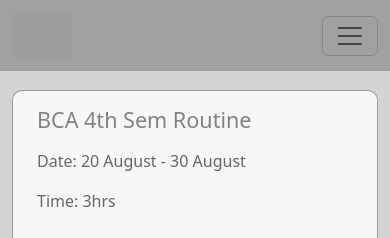
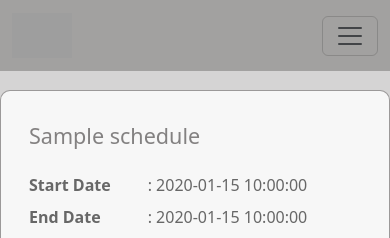
Before and after one commit to Sahaj-Shakya/project1, a PHP site: page /schedules.php in a window 390 px wide. Shown: the top 238 px of the page. Run offline with PHP 8.4, Linux system fonts and the light colour scheme; tables that the repository leaves empty or names only in its code hold one stand-in row (values such as "Sample post"); grey boxes marked "Sample" are stand-in pictures; grey boxes are pictures that could not be loaded.

Commit message:
schedules.php dynamic

```diff
--- a/app/nav.php
+++ b/app/nav.php
@@ -17,7 +17,7 @@ $username = isset($_SESSION['username']) ? $_SESSION['username'] : '';
 <body style="padding-top: 90px;">
     <nav class="navbar navbar-expand-md fixed-top" style="background-color: rgb(162, 161, 160);">
         <div class="container col-12">
-            <a class="navbar-brand me-5" href="index.php"><img class="logo" src="google.jpeg" alt="Logo"></a>
+            <a class="navbar-brand me-5" href="index.php"><img class="logo" src="images/google.jpeg" alt="Logo"></a>
             <button class="navbar-toggler" type="button" data-bs-toggle="collapse" data-bs-target="#navbarScroll"
                 aria-controls="navbarScroll" aria-expanded="false" aria-label="Toggle navigation">
                 <span class="navbar-toggler-icon"></span>
--- a/app/news_view.php
+++ b/app/news_view.php
@@ -31,7 +31,7 @@ $desc = $row['description'];
             <div class="container mb-4">
                 <h2 style="text-align: center;"><?php echo $title ?></h2>
             </div>
-            <div class="container d-flex justify-content-center">
+            <div class="container d-flex justify-content-center mb-4">
                 <img src="<?php echo $img ?>" alt="img">
             </div>
             <div class="container">
--- a/app/schedules.php
+++ b/app/schedules.php
@@ -1,3 +1,12 @@
+<?php
+include 'connection.php';
+
+$schedules_query = "SELECT * FROM `schedules`";
+$result = mysqli_query($conn, $schedules_query);
+
+
+?>
+
 <html lang="en">
 
 <head>
@@ -8,84 +17,57 @@
 </head>
 
 <body>
-    <?php include 'nav.php' ?>
+    <?php include 'nav.php'; ?>
 
-    <div class="container d-flex flex-column w-100 col-lg-7">
-        <div class="container container_left col-lg-8 mb-2">
+    <?php while ($row = mysqli_fetch_assoc($result)): ?>
+        <?php
+        $title = $row['title'];
+        $start_date = $row['start_date'];
+        $end_date = $row['end_date'];
+        $time = $row['time'];
+        $img = $row['image'];
+        ?>
+        <div class="container container_left col-lg-6 col-md-8 mb-2 p-3">
             <div class="d-flex flex-column flex-lg-row align-items-start gap-3 pt-3 pb-3">
                 <div class="container">
-                    <h4 class="text mb-3">BCA 4th Sem Routine</h4>
-                    <p>Date: 20 August - 30 August</p>
-                    <p>Time: 3hrs</p>
+                    <h4 class="text mb-4"><?php echo $title; ?></h4>
+                    <div class="row mb-2">
+                        <div class="col-4 col-md-3 text-start"><strong>Start Date</strong></div>
+                        <div class="col"><span>: <?php echo $start_date; ?></span></div>
+                    </div>
+                    <div class="row mb-2">
+                        <div class="col-4 col-md-3 text-start"><strong>End Date</strong></div>
+                        <div class="col"><span>: <?php echo $end_date; ?></span></div>
+                    </div>
+                    <div class="row mb-2">
+                        <div class="col-4 col-md-3 text-start"><strong>Time</strong></div>
+                        <div class="col"><span>: <?php echo $time; ?></span></div>
+                    </div>
                 </div>
                 <div class="image_container">
-                    <img src="routine.jpg" class="img-thumbnail img-fluid full_img image" alt="Routine" style="max-width: 300px; height: 200px">
-
-                    <div class="icons">
-                        <span><i class="bi bi-zoom-in" title="full-screen"></i></span>
-                        <a href="routine.jpg" download title="download"><i class="bi bi-download"></i></a>
+                    <img src="<?php echo $img; ?>" class="img-thumbnail img-fluid full_img image" alt="Routine" style="max-width: 350px; height: auto;">
+                    <div class="icons mt-2 d-flex gap-3">
+                        <span><i title="full-screen" class="bi bi-zoom-in"></i></span>
+                        <a href="<?php echo $img; ?>" download title="download"><i class="bi bi-download"></i></a>
                     </div>
                 </div>
             </div>
         </div>
 
-        <div class="container container_left col-lg-8 mb-2">
-            <div class="d-flex flex-column flex-lg-row align-items-start gap-3 pt-3 pb-3">
-                <div class="container">
-                    <h4 class="text mb-3">BCA 4th Sem Routine</h4>
-                    <p>Date: 20 August - 30 August</p>
-                    <p>Time: 3hrs</p>
-                </div>
-                <div class="image_container">
-                    <img src="examcenter.jpg" class="img-thumbnail img-fluid full_img image" alt="Routine" style="max-width: 300px; height: 200px">
-                    <div class="icons">
-                        <span><i title="full-screen" class="bi bi-zoom-in"></i></span>
-                        <a href="examcenter.jpg" download title="download"><i class="bi bi-download"></i></a>
-
-                    </div>
-
-                </div>
-            </div>
-        </div>
-
-        <div class="container container_left col-lg-8 mb-2">
-            <div class="d-flex flex-column flex-lg-row align-items-start gap-3 pt-3 pb-3">
-                <div class="container">
-                    <h4 class="text mb-3">BCA 4th Sem Routine</h4>
-                    <p>Date: 20 August - 30 August</p>
-                    <p>Time: 3hrs</p>
-                </div>
-                <div class="image_container">
-                    <img src="routine.jpg" class="img-thumbnail img-fluid full_img image" alt="Routine" style="max-width: 300px; height: 200px">
-
-                    <div class="icons">
-                        <span><i class="bi bi-zoom-in" title="full-screen"></i></span>
-                        <a href="routine.jpg" download title="download"><i class="bi bi-download"></i></a>
-                    </div>
-                </div>
-            </div>
-        </div>
-    </div>
-    <div class="image-popup">
-        <img src="" alt="full screen image">
+        <div class="image-popup">
+            <img src="" alt="full screen image">
 
             <a title="download" href="examcenter.jpg" download=""><i class="bi bi-download" style="font-size: 25px;"></i></a>
             <span title="exit"><i class="bi bi-x-lg" style="font-size: 25px;"></i></span>
 
-    </div>
+        </div>
+    <?php endwhile; ?>
 
-
-
-
-
-
-    <?php include 'footer.php' ?>
-
+    <?php include 'footer.php'; ?>
 
     <script>
-        // Select all fullscreen icons and the popup elements
         document.querySelectorAll('.bi-zoom-in').forEach(icon => {
-            icon.addEventListener('click', function () {
+            icon.addEventListener('click', function() {
                 const imgSrc = this.closest('.image_container').querySelector('img').getAttribute('src');
                 const popup = document.querySelector('.image-popup');
                 popup.style.display = 'flex';
@@ -94,13 +76,13 @@
             });
         });
 
-        // Close the popup when the close button is clicked
-        document.querySelector('.image-popup span').addEventListener('click', function () {
+        document.querySelector('.image-popup span').addEventListener('click', function() {
             document.querySelector('.image-popup').style.display = 'none';
             document.querySelector('nav').style.zIndex = '1';
         });
     </script>
 
+
 </body>
 
 </html>
```
